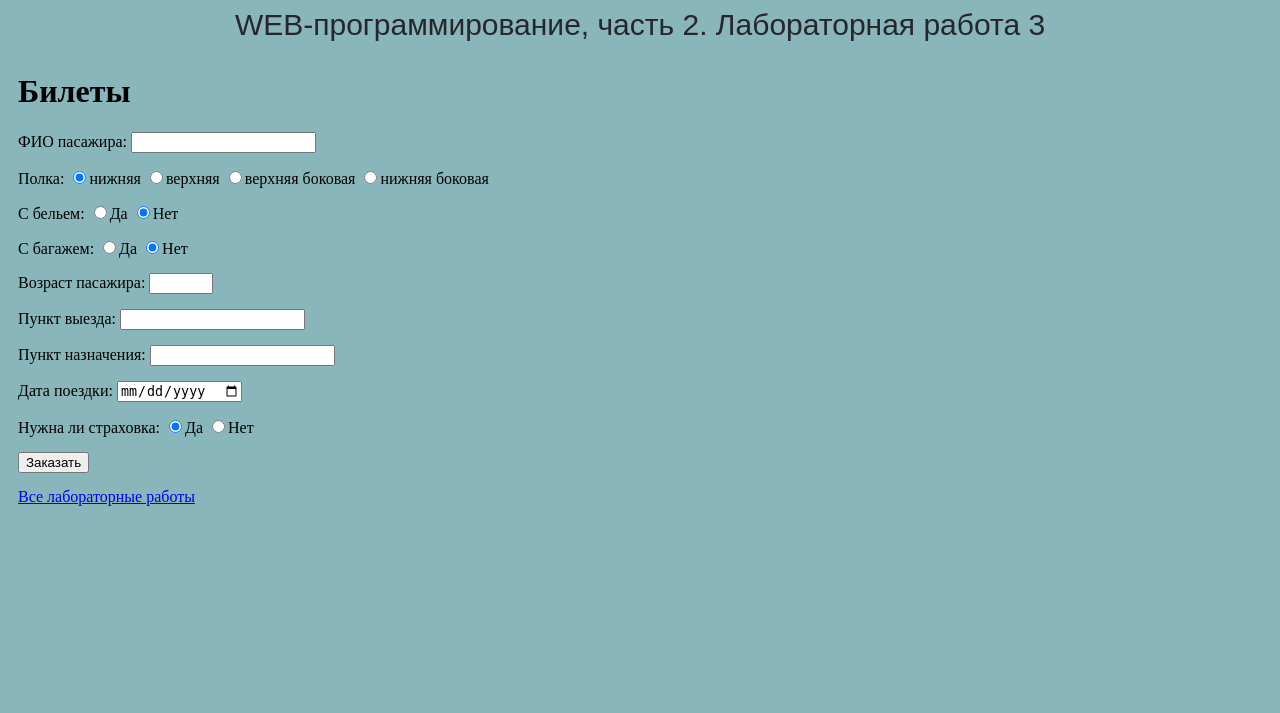
After one commit to Ex11eNTTT/my-labs-2-, a Flask app: page /lab3/ticket in a window 1280 px wide. The commit adds this page. Shown: the top 713 px of the page. Run offline with Flask 3, Linux system fonts and the light colour scheme.

Commit message:
Железнодорожный билет

```diff
--- a/lab3.py
+++ b/lab3.py
@@ -83,3 +83,31 @@ def settings():
     fontsize = request.cookies.get('fontsize')
     resp = make_response(render_template('lab3/settings.html', color=color, backgroundcolor=backgroundcolor, fontsize=fontsize))
     return resp
+
+@lab3.route('/lab3/ticket')
+def ticket():
+    return render_template('lab3/ticket.html')
+
+
+@lab3.route('/lab3/pay_ticket')
+def pay_ticket():
+    price_ticket = 0
+    yearsold = request.args.get('yearsold')
+    if int(yearsold) > 18:
+        price_ticket = 1000
+        yearbilet = 'Взрослый'
+    else:
+        price_ticket = 700
+        yearbilet = 'Детский'
+
+    if request.args.get('polka') == 'нижняя' or request.args.get('polka') == 'нижняя боковая':
+        price_ticket += 100
+
+    if request.args.get('withunderwear') == 'Да':
+        price_ticket += 75
+
+    if request.args.get('withbag') == 'Да':
+        price_ticket += 250
+    if request.args.get('withstrahovka') == 'Да':
+        price_ticket += 150
+    return render_template('/lab3/ticket_pay.html',price_ticket = price_ticket, yearbilet = yearbilet )
--- a/templates/lab3/lab3.html
+++ b/templates/lab3/lab3.html
@@ -22,4 +22,7 @@
     <ol>
         <li><a href="/lab3/settings">Настройки</a></li>
     </ol>
+    <ol>
+        <li><a href="/lab3/ticket">Билет</a></li>
+    </ol>
 {%endblock%}
--- /dev/null
+++ b/templates/lab3/ticket.html
@@ -0,0 +1,54 @@
+{% extends "base.html" %}
+{%block lab%}Лабораторная работа 3{%endblock%}
+
+
+{%block main%}
+    <h1>Билеты</h1>
+    <form action="/lab3/pay_ticket">
+        <div style="margin-bottom: 15px;">
+            <label>ФИО пасажира:</label>
+            <input type="text" name="FIO" required>
+        </div>
+        <div style="margin-bottom: 15px;">
+            <label>Полка:</label>
+            <input type="radio" name="polka" value="нижняя" checked>нижняя
+            <input type="radio" name="polka" value="верхняя">верхняя
+            <input type="radio" name="polka" value="верхняя боковая">верхняя боковая
+            <input type="radio" name="polka" value="нижняя боковая">нижняя боковая
+        </div>
+        <div style="margin-bottom: 15px;">
+            <label>С бельем:</label>
+            <input type="radio" name="withunderwear" value="Да">Да
+            <input type="radio" name="withunderwear"  value="Нет" checked>Нет
+        </div>
+        <div style="margin-bottom: 15px;">
+            <label>С багажем:</label>
+            <input type="radio" name="withbag" value="Да">Да
+            <input type="radio" name="withbag" checked value="Нет">Нет
+        </div>
+        <div style="margin-bottom: 15px;">
+            <label>Возраст пасажира:</label>
+            <input type="number" name="yearsold" required min="1" max="120">
+        </div>
+        <div style="margin-bottom: 15px;">
+            <label>Пункт выезда:</label>
+            <input type="text" name="Punkt1" required>
+        </div>
+        <div style="margin-bottom: 15px;">
+            <label>Пункт назначения:</label>
+            <input type="text" name="Punkt2" required>
+        </div style="margin-bottom: 15px;">
+        <div style="margin-bottom: 15px;">
+            <label>Дата поездки:</label>
+            <input type="date" name="Punkt2" required>
+        </div>
+        <div style="margin-bottom: 15px;">
+            <label>Нужна ли страховка:</label>
+            <input type="radio" name="withstrahovka"checked value="Да">Да
+            <input type="radio" name="withstrahovka" value="Нет">Нет
+        </div>
+        <div style="margin-bottom: 15px;">
+            <button type="submit">Заказать</button>
+        </div>
+    </form>
+{%endblock%}
```
Also changed, not shown: templates/lab3/ticket_pay.html (added, +8 -0 lines).
